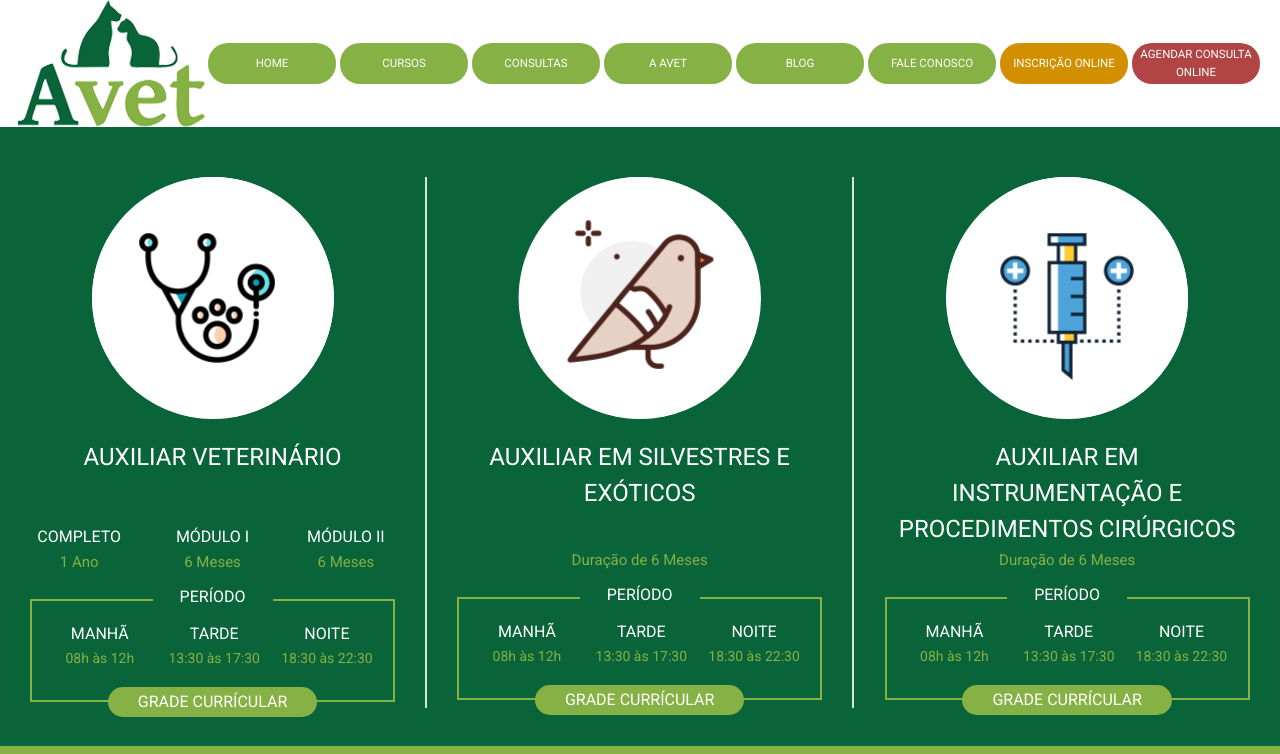
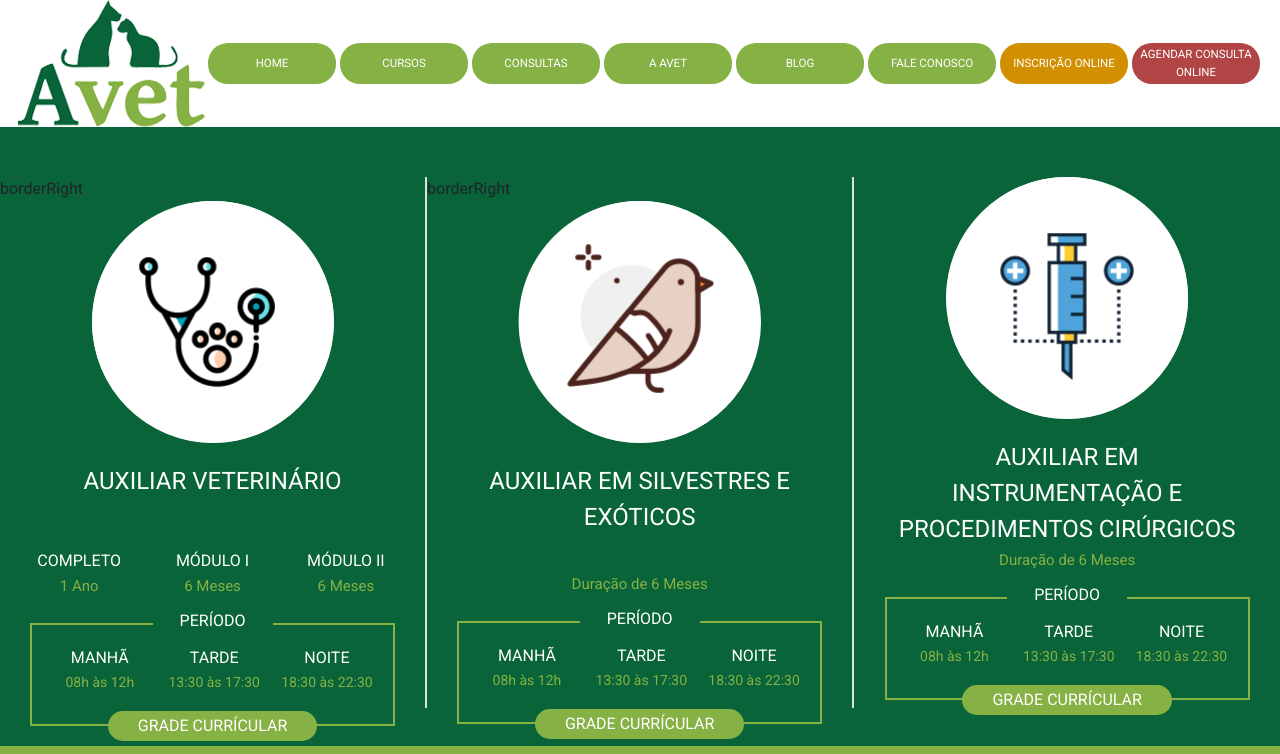
Before and after one commit to marcusviniciusmo/Avet_Cursos_Website, a React (Create React App) app in the folder frontend/: page /cursos in a window 1280 px wide. Shown: the top 754 px of the page. Built offline with nearby package versions, Linux system fonts and the light colour scheme.

Commit message:
Creating the Border component

```diff
--- /dev/null
+++ b/frontend/src/components/Border/index.tsx
@@ -0,0 +1,9 @@
+function Border() {
+  return (
+    <>
+      borderRight
+    </>
+  );
+};
+
+export default Border;
--- a/frontend/src/components/CourseCard/index.tsx
+++ b/frontend/src/components/CourseCard/index.tsx
@@ -2,6 +2,7 @@ import { Courses } from 'utils/Mocks/CourseCard';
 import { ToUpperCaseText } from 'utils/Functions';
 import CourseDuration from 'components/CourseDuration';
 import CoursePeriod from 'components/CoursePeriod';
+import Border from 'components/Border';
 import './styles.css';
 
 function CourseCard() {
@@ -16,6 +17,11 @@ function CourseCard() {
                 borderRight: course.borderRight ? '2px solid #D4E4DC' : 'none'
               }}
             >
+              {
+                course.borderRight
+                  ? <Border />
+                  : ''
+              }
               <div id="courseCardLogoContainer">
                 <img src={course.imageUrl} alt={course.imageDescription} />
               </div>
```
